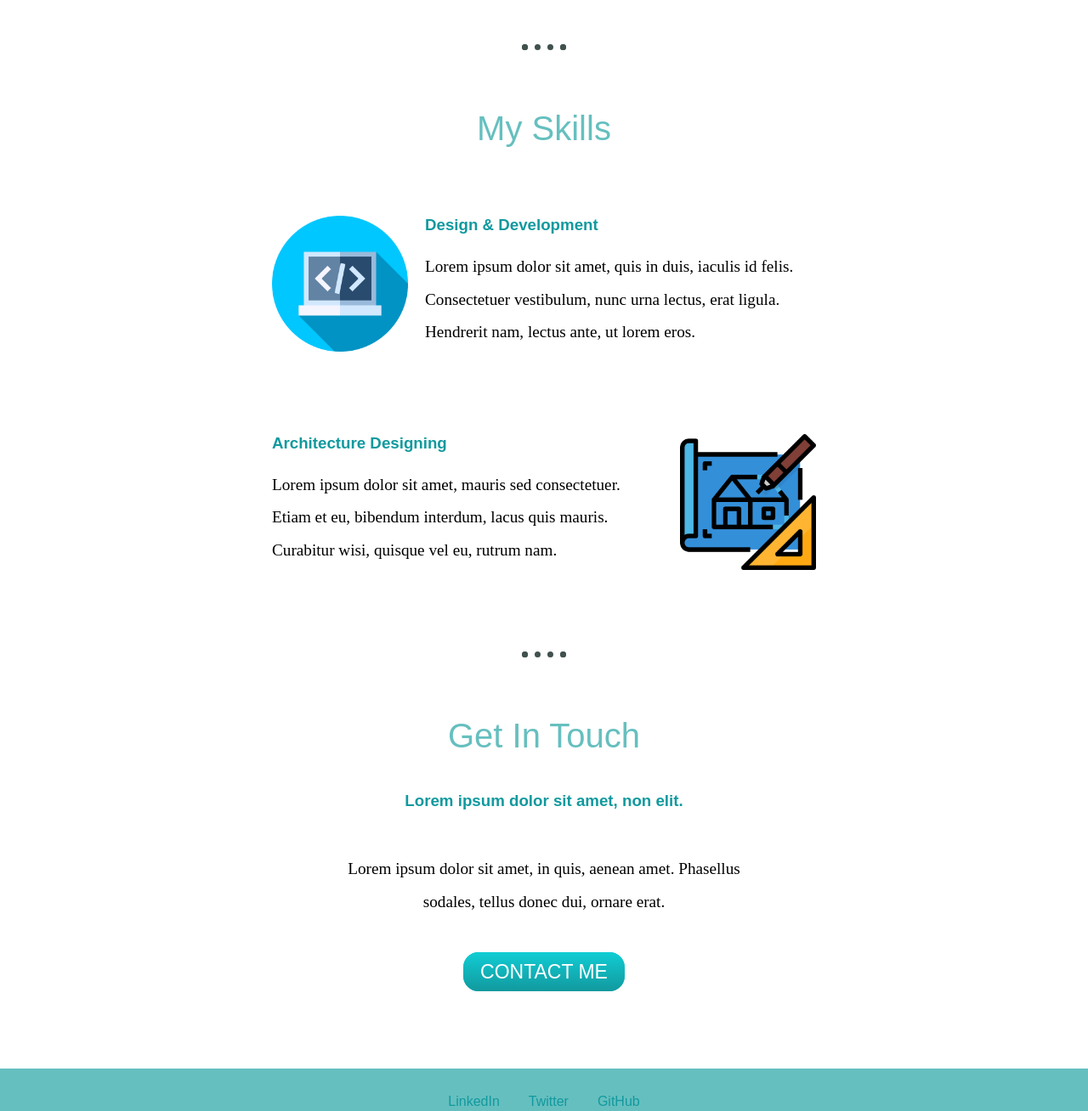
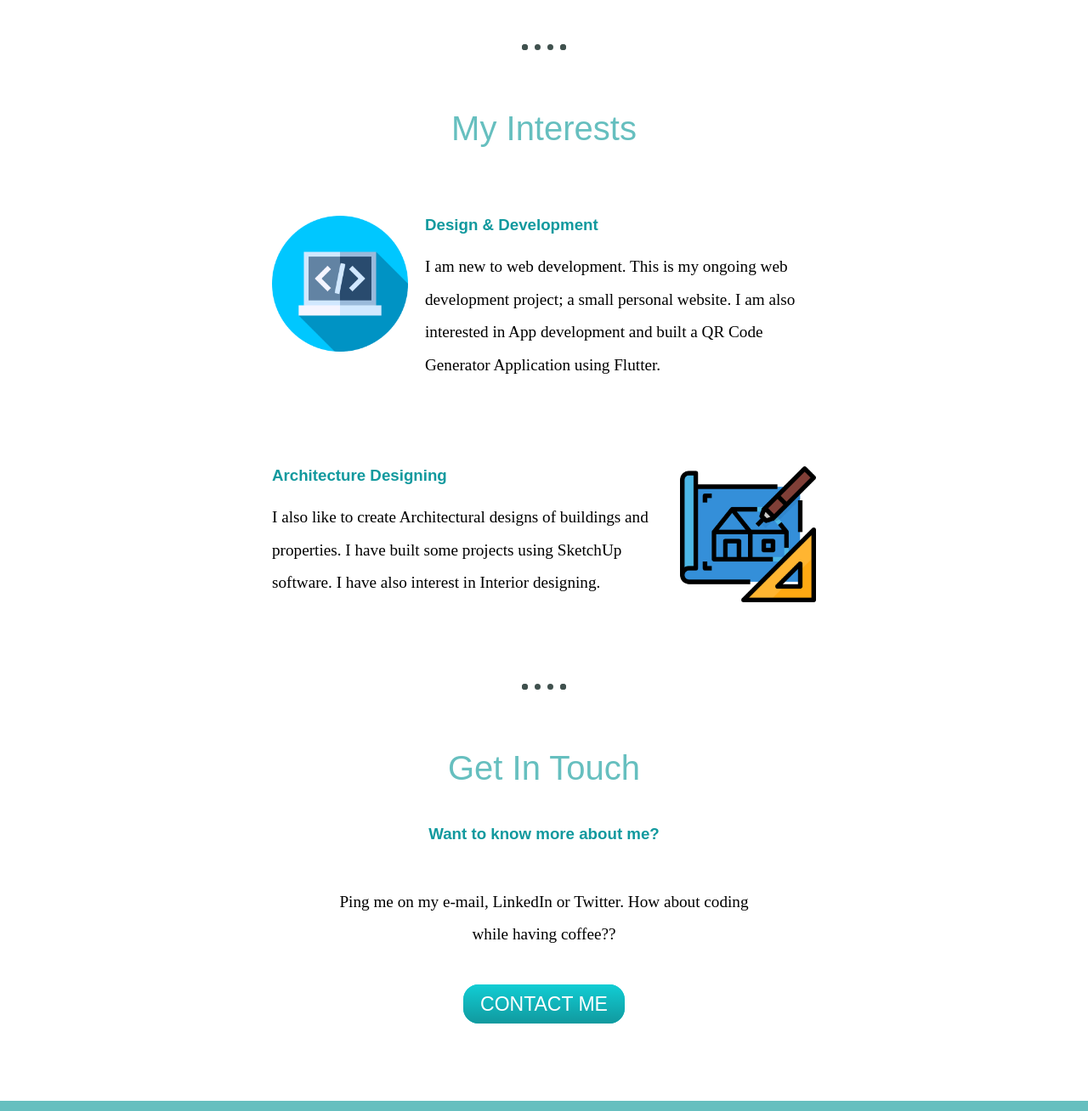
Before and after one commit to AmitP487/CSS-site, a plain HTML site: page index.html in a window 1280 px wide. Shown: the part 1060-2368 px from the top of the page at 85% size. Drawn offline with Linux system fonts and the light colour scheme.

Commit message:
index.html updated
changes of paragraphs

```diff
--- a/index.html
+++ b/index.html
@@ -6,7 +6,6 @@
     <meta name="viewport" content="width=device-width, initial-scale=1.0">
     <title>Amit Prakash</title>
     <link rel="stylesheet" href="css/style.css">
-    <link rel="icon" type="image/png" sizes="32x32" href="/favicon-32x32.png">
     <link rel="preconnect" href="https://fonts.googleapis.com"><link rel="preconnect" href="https://fonts.gstatic.com" crossorigin><link href="https://fonts.googleapis.com/css2?family=Dancing+Script:wght@600&family=Kaushan+Script&family=Sacramento&display=swap" rel="stylesheet">
 
 </head>
@@ -27,23 +26,23 @@
         </div>
         <hr>
         <div class="skills">
-          <h2 class="myskillhead">My Skills</h2>
+          <h2 class="myskillhead">My Interests</h2>
           <div class="skill-row">
             <img class="prog-img" src="image/programming.png" alt="Programming Image">
             <h3>Design & Development</h3>
-            <p>Lorem ipsum dolor sit amet, quis in duis, iaculis id felis. Consectetuer vestibulum, nunc urna lectus, erat ligula. Hendrerit nam, lectus ante, ut lorem eros.</p>
+            <p>I am new to web development. This is my ongoing web development project; a small personal website. I am also interested in App development and built a QR Code Generator Application using Flutter.</p>
           </div>
           <div class="skill-row">
             <img class="arch-img" src="image/blueprint.png" alt="Architect Image">
             <h3>Architecture Designing</h3>
-            <p>Lorem ipsum dolor sit amet, mauris sed consectetuer. Etiam et eu, bibendum interdum, lacus quis mauris. Curabitur wisi, quisque vel eu, rutrum nam.</p>
+            <p>I also like to create Architectural designs of buildings and properties. I have built some projects using SketchUp software. I have also interest in Interior designing.</p>
           </div>
         </div>
         <hr>
         <div class="contact-me">
           <h2>Get In Touch</h2>
-          <h3>Lorem ipsum dolor sit amet, non elit.</h3>
-          <p class="contact-msg">Lorem ipsum dolor sit amet, in quis, aenean amet. Phasellus sodales, tellus donec dui, ornare erat.</p>
+          <h3>Want to know more about me?</h3>
+          <p class="contact-msg">Ping me on my e-mail, LinkedIn or Twitter. How about coding while having coffee??</p>
           <a class="btn" href="mailto:amit007prakash@gmail.com">CONTACT ME</a>
         </div>
       </div>
@@ -51,7 +50,7 @@
       <div class="bottom-container">
         <a class="footer-link" href="https://www.linkedin.com/in/apsist/">LinkedIn</a>
         <a class="footer-link" href="https://twitter.com/AmitPra219">Twitter</a>
-        <a class="footer-link" href="https://https://github.com/AmitP487">GitHub</a>
+        <a class="footer-link" href="https://github.com/AmitP487">GitHub</a>
         <p class="copyright">©2022 Amit Prakash</p>
       </div>
 
```
